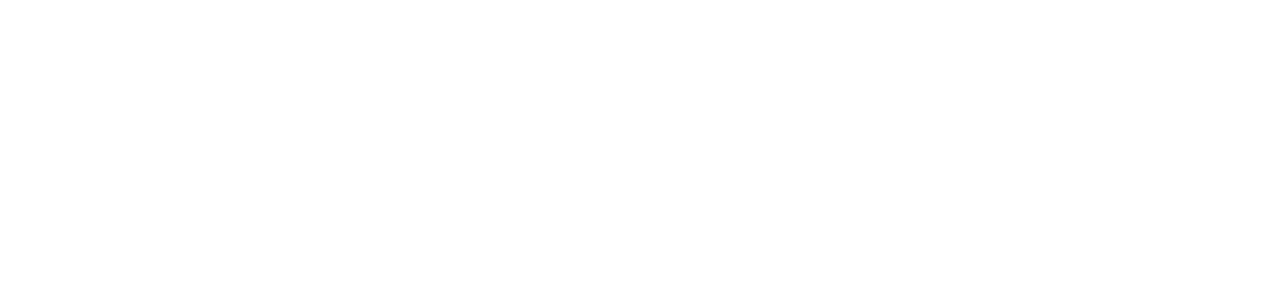
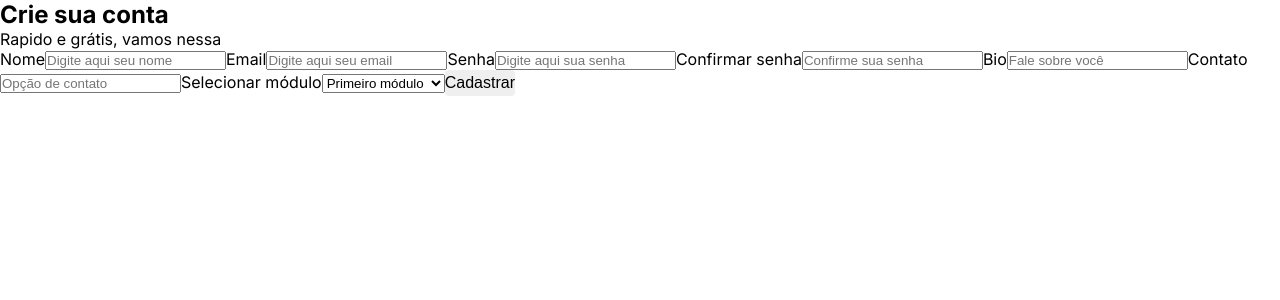
Before and after one commit to AndersonKeller/react-entrega-kenzie-hub-AndersonKeller, a React (Create React App) app: page / in a window 1280 px wide. Before the commit this address had no page. Shown: the top 300 px of the page. Built offline with nearby package versions, Linux system fonts and the light colour scheme.

Commit message:
create form register

```diff
--- a/src/App.jsx
+++ b/src/App.jsx
@@ -10,6 +10,7 @@
         <Route path="/login" element={<Login></Login>}></Route>
         <Route path="/register" element={<Register></Register>}></Route>
         <Route path="/dashboard" element={<Dashboard></Dashboard>}></Route>
+        <Route path="/*" element={<Register />}></Route>
       </Routes>
     </div>
   );
--- a/src/pages/Register/index.jsx
+++ b/src/pages/Register/index.jsx
@@ -1 +1,27 @@
-export function Register() {}
+export function Register() {
+  return (
+    <form>
+      <h2>Crie sua conta</h2>
+      <p>Rapido e grátis, vamos nessa</p>
+      <label htmlFor="">Nome</label>
+      <input placeholder="Digite aqui seu nome" />
+      <label htmlFor="">Email</label>
+      <input placeholder="Digite aqui seu email" />
+      <label htmlFor="">Senha</label>
+      <input type="password" placeholder="Digite aqui sua senha" />
+      <label htmlFor="">Confirmar senha</label>
+      <input type="password" placeholder="Confirme sua senha" />
+      <label htmlFor="">Bio</label>
+      <input placeholder="Fale sobre você" />
+      <label htmlFor="">Contato</label>
+      <input placeholder="Opção de contato" />
+      <label htmlFor="modulo">Selecionar módulo</label>
+      <select name="modulo" id="modulo">
+        <option value="Primeiro módulo">Primeiro módulo</option>
+        <option value="Segundo módulo">Segundo módulo</option>
+        <option value="Terceiro módulo">Terceiro módulo</option>
+      </select>
+      <button type="submit">Cadastrar</button>
+    </form>
+  );
+}
```
